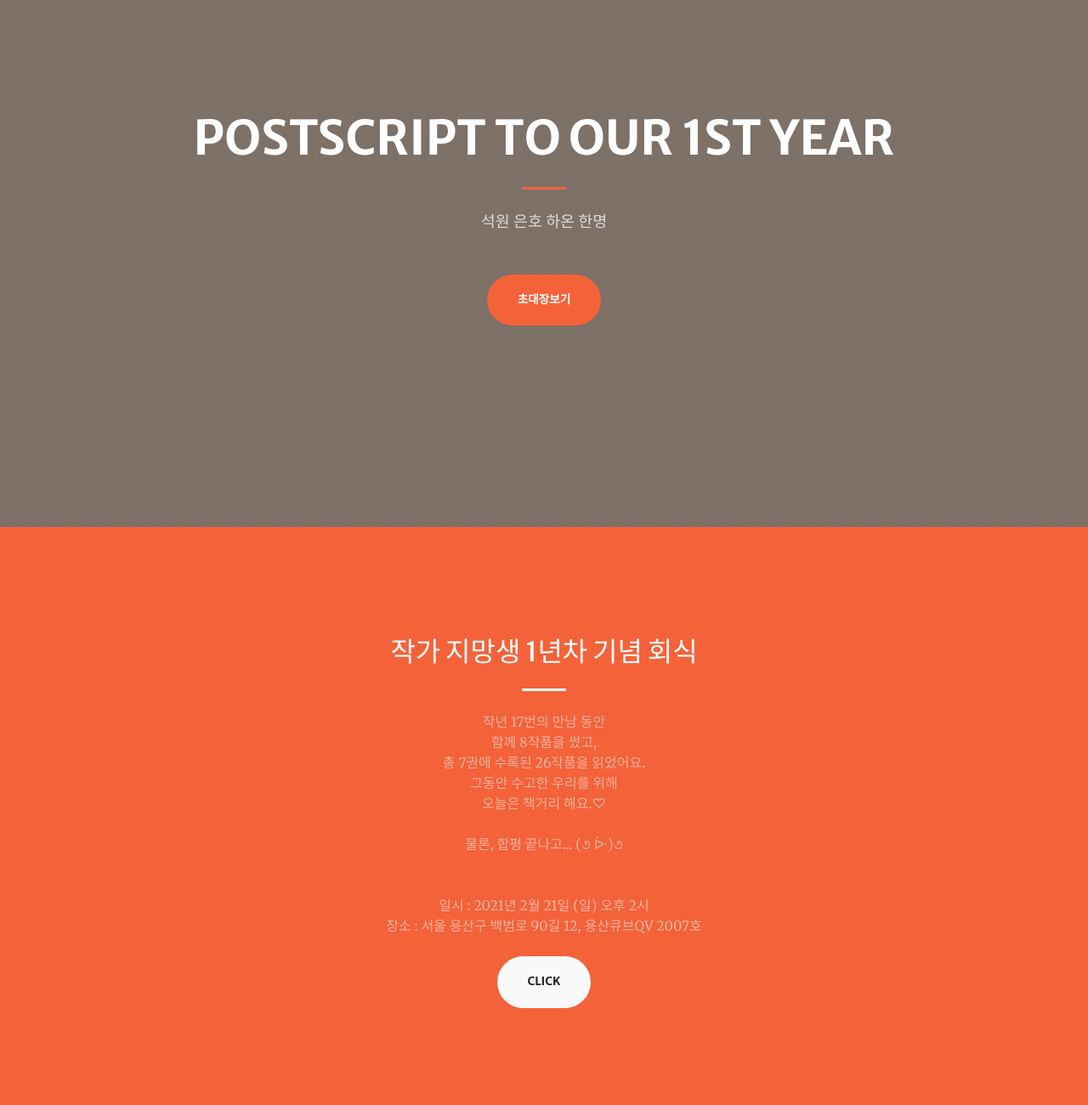
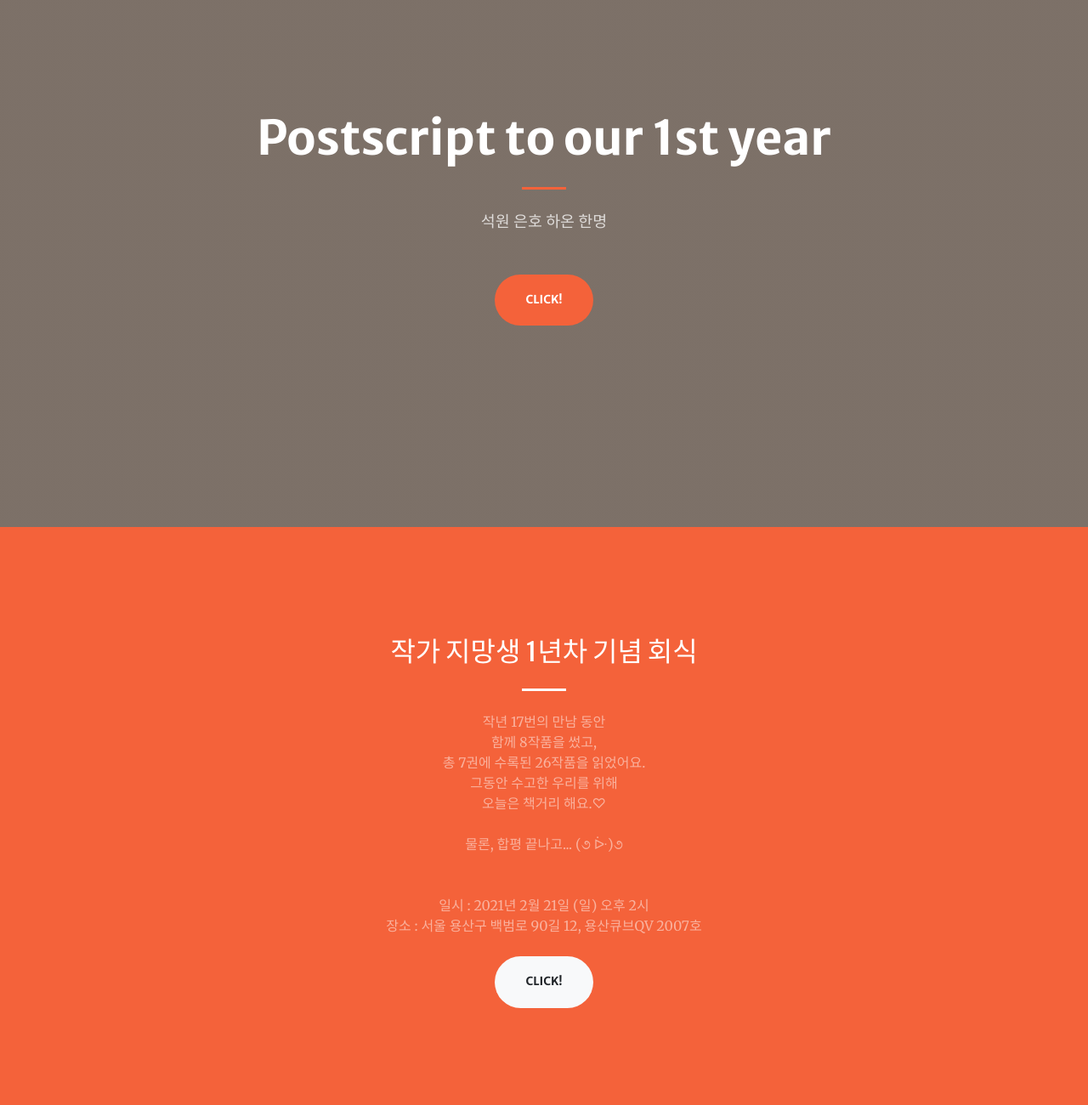
Before and after one commit to Riralee/Riralee.github.io, a plain HTML site: page index.html in a window 1280 px wide. Shown: the part 180-1480 px from the top of the page at 85% size. Drawn offline with nearby package versions, Linux system fonts and the light colour scheme.

Commit message:
Update index.html

```diff
--- a/index.html
+++ b/index.html
@@ -38,12 +38,12 @@
             <div class="container h-100">
                 <div class="row h-100 align-items-center justify-content-center text-center">
                     <div class="col-lg-10 align-self-end">
-                        <h1 class="text-uppercase text-white font-weight-bold">Postscript to our 1st year</h1>
+                        <h1 class="text-white font-weight-bold">Postscript to our 1st year</h1>
                         <hr class="divider my-4" />
                     </div>
                     <div class="col-lg-8 align-self-baseline">
                         <p class="text-white-75 font-weight-light mb-5">석원 은호 하온 한명</p>
-                        <a class="btn btn-primary btn-xl js-scroll-trigger" href="#about">초대장보기</a>
+                        <a class="btn btn-primary btn-xl js-scroll-trigger" href="#about">click!</a>
                     </div>
                 </div>
             </div>
@@ -64,7 +64,7 @@
                         <br />일시 : 2021년 2월 21일 (일) 오후 2시
                         <br />장소 : 서울 용산구 백범로 90길 12, 용산큐브QV 2007호<br />
                         </p>
-                        <a class="btn btn-light btn-xl js-scroll-trigger" href="#services">click</a>
+                        <a class="btn btn-light btn-xl js-scroll-trigger" href="#services">click!</a>
                     </div>
                 </div>
             </div>
@@ -172,7 +172,7 @@
         <!-- Call to action-->
         <section class="page-section bg-dark text-white">
             <div class="container text-center">
-                <h2 class="mb-4">Map</h2>
+                <h2 class="mb-4">Map.</h2>
                 <a class="btn btn-light btn-xl" href="https://map.kakao.com/link/search/용산큐브">지도보러가기</a>
             </div>
         </section>
@@ -183,7 +183,7 @@
                     <div class="col-lg-8 text-center">
                         <h2 class="mt-0">Contacts.</h2>
                         <hr class="divider my-4" />
-                        <p class="text-muted mb-5">초인종이 고장났어요.<br />문 두들겨주시거나,<br />전화해주세요. ꃼ.̫ ꃼ</p>
+                        <p class="text-muted mb-5">초인종이 고장났어요.<br />노크하거나,<br />전화해주세요.<br />ꃼ.̫ ꃼ</p>
                     </div>
                 </div>
                 <div class="row">
```
